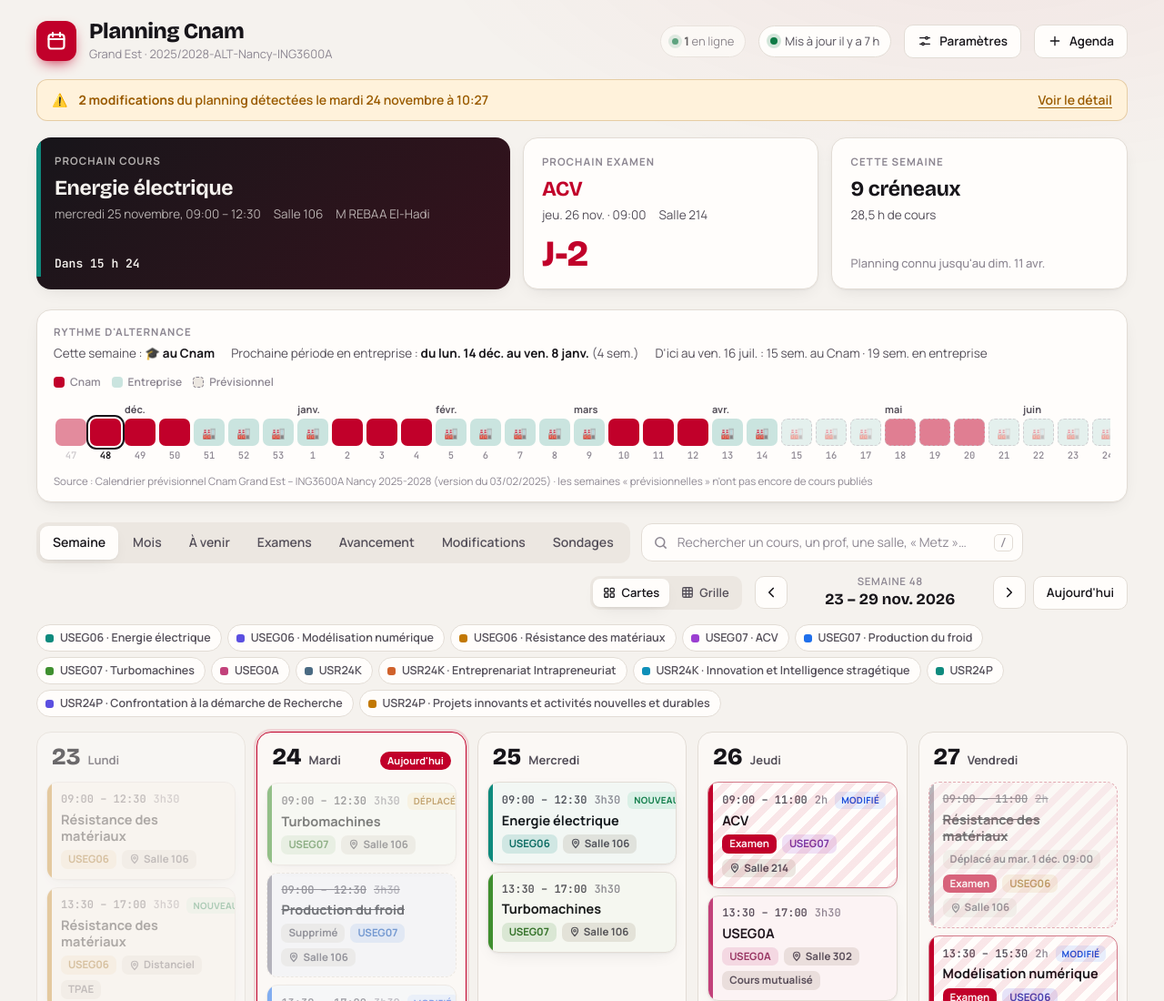
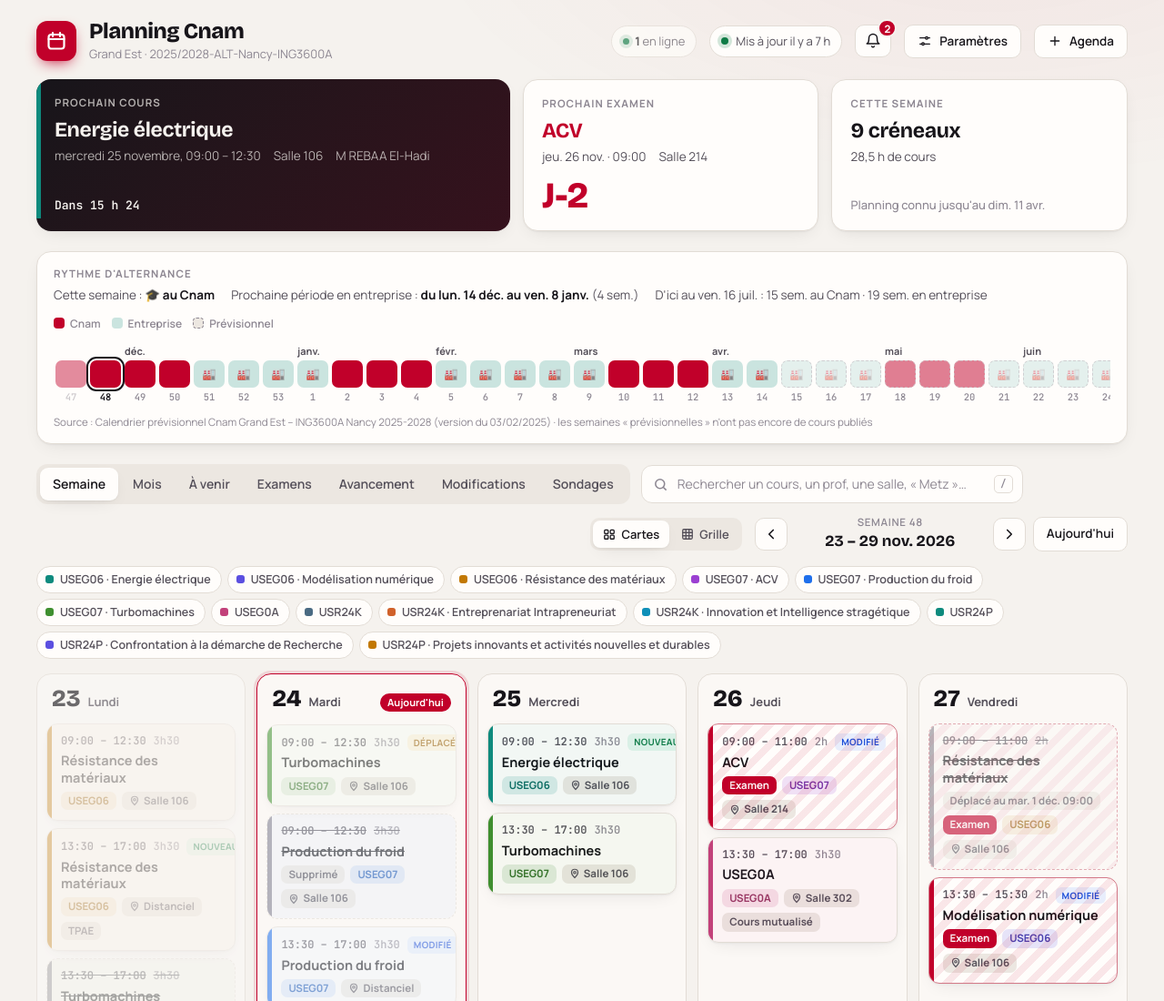
Before and after one commit to SysCo-RCU/planning-cnam, a website: page index.html in a window 1280 px wide. Shown: the top 1100 px of the page at 91% size. Drawn offline with nearby package versions, Linux system fonts and the light colour scheme; no server answers.

Commit message:
Charge la cloche de notifications
Co-Authored-By: Claude Opus 5.5 <noreply@anthropic.com>
Claude-Session: https://claude.ai/code/session_015mZ9hgUt4tQ5rf9G1C6YuL

```diff
--- a/index.html
+++ b/index.html
@@ -76,5 +76,6 @@ if(r.compact)h.classList.add('compact')}catch(e){}</script>
 <script src="pdfvue.js"></script>
 <script src="grille-sondages.js"></script>
 <script src="reglages.js"></script>
+<script src="notif.js"></script>
 </body>
 </html>
```
